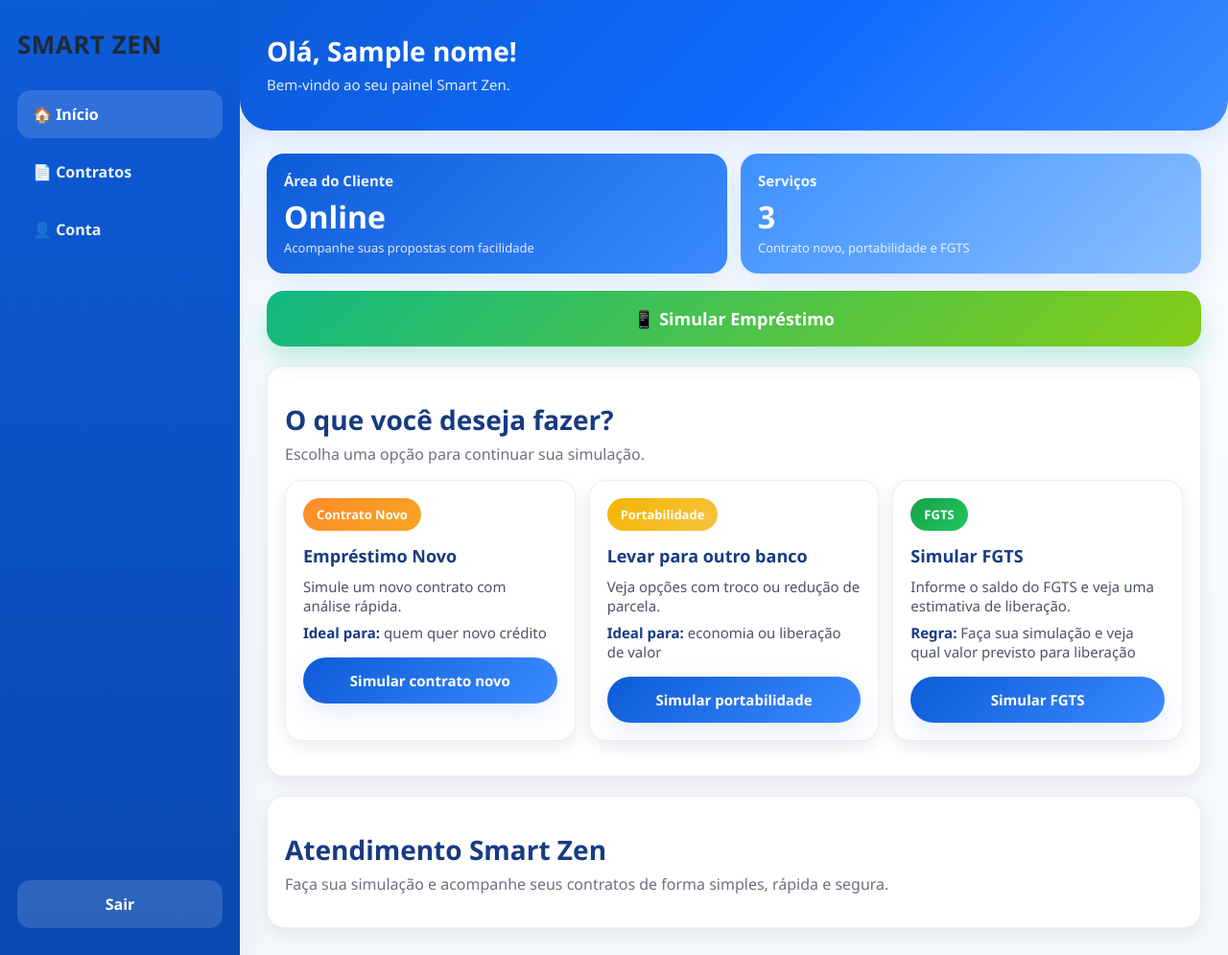
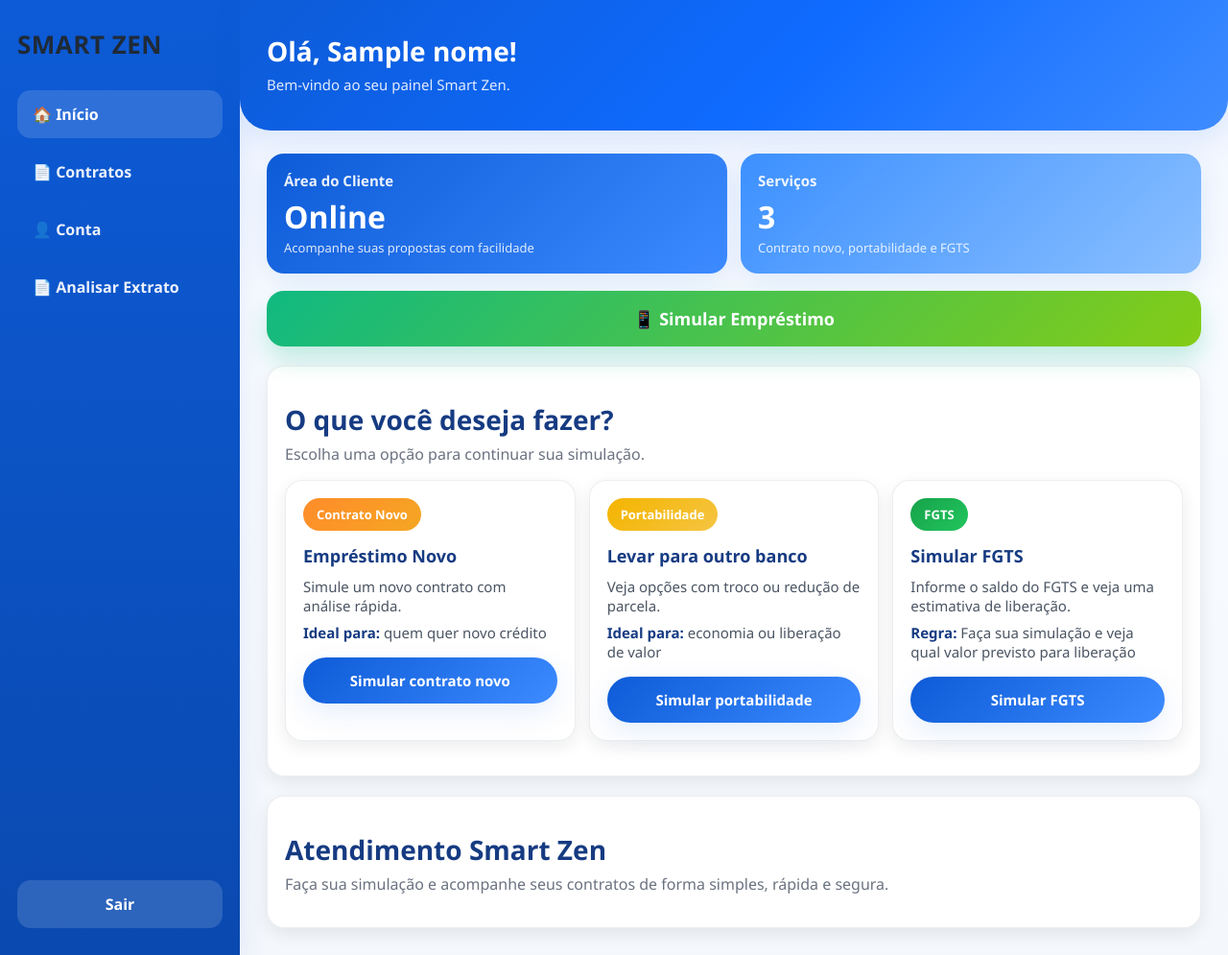
Before and after one commit to jwmister21/smartzen, a Python web app: template templates/dashboard.html in a window 1280 px wide. Shown: the whole page at 96% size. Run offline with Jinja, Linux system fonts and the light colour scheme; the template is opened without the code that fills it: most values are stand-ins (such as "Sample title", 1, 10 or a date in 2020).

Commit message:
Update dashboard.html

```diff
--- a/templates/dashboard.html
+++ b/templates/dashboard.html
@@ -18,6 +18,7 @@
                 <li class="active"><a href="/dashboard">🏠 Início</a></li>
                 <li><a href="/contratos">📄 Contratos</a></li>
                 <li><a href="/conta">👤 Conta</a></li>
+                <li><a href="/analisar-extrato">📄 Analisar Extrato</a></li>
             </ul>
         </div>
 
```
